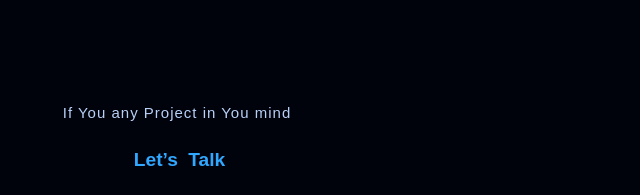
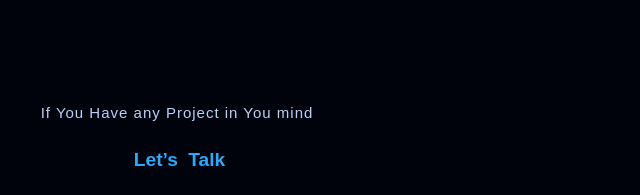
Before and after one commit to BulchaLL/portfolio-, a plain HTML site: page index.html in a window 1280 px wide. Shown: the part 2505-2700 px from the top of the page, 463-1103 px from the left. Drawn offline with nearby package versions, Linux system fonts and the light colour scheme.

Commit message:
Update index.html

```diff
--- a/index.html
+++ b/index.html
@@ -170,7 +170,7 @@
 
     <section class="contact" id="contact">
         <div class="main-text">
-            <p>If You any Project in You mind</p>
+            <p>If You Have any Project in You mind</p>
             <h2><span>Let’s</span> Talk</h2>
         </div>
         <div class="contact-cntnt">
```
